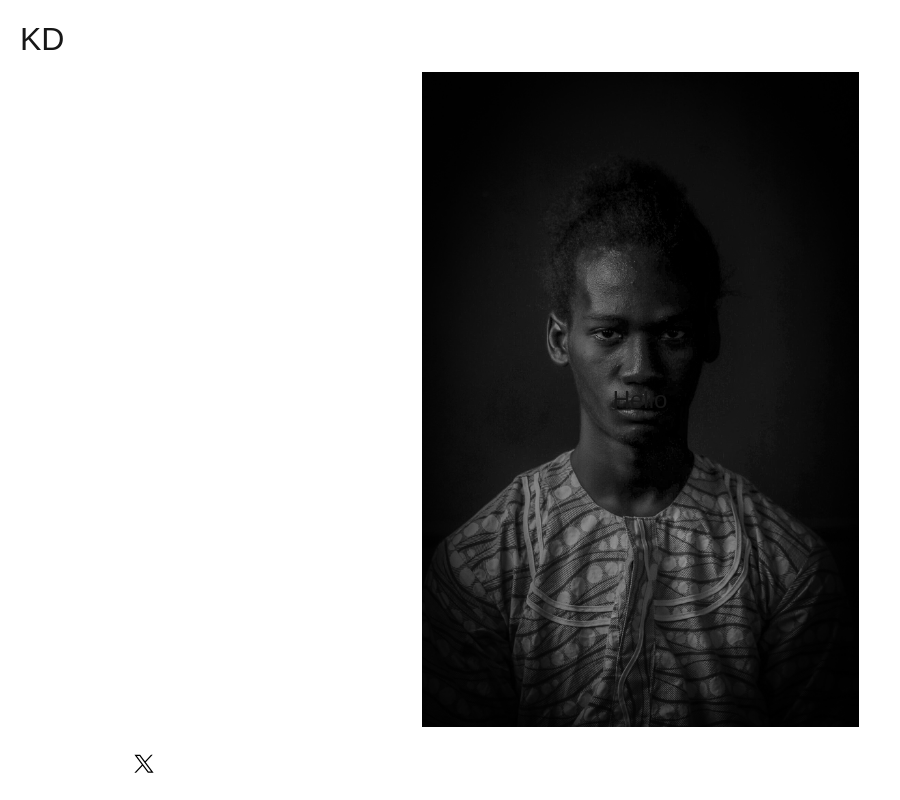
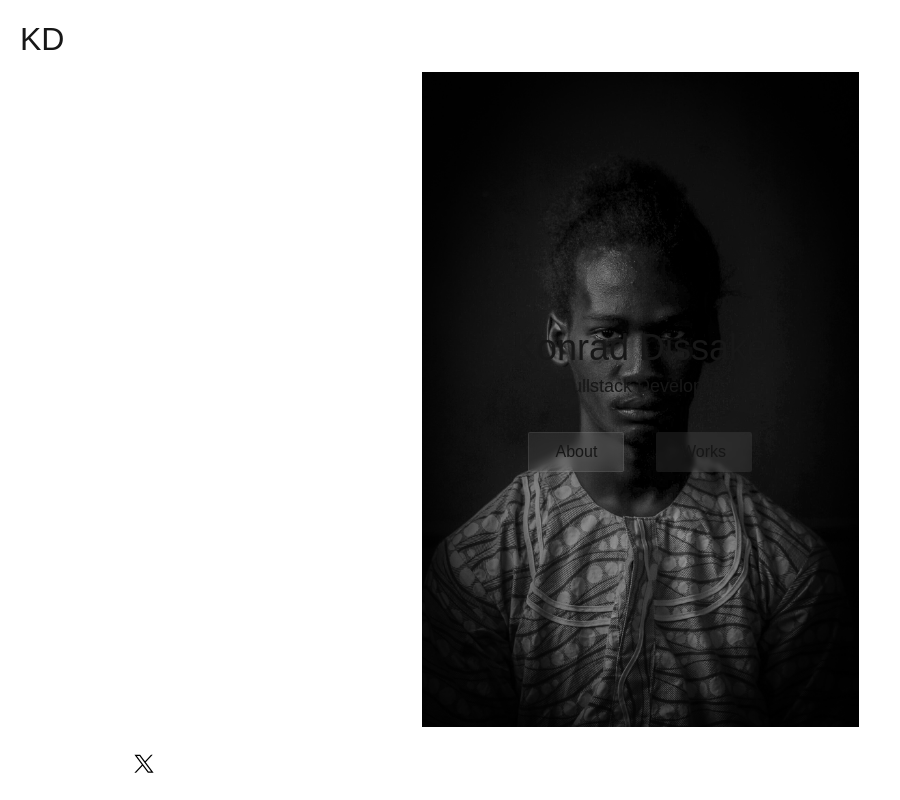
Before and after one commit to konraddissake1808/Konrad-Portfolio, a Next.js app in the folder konrad-portfolio/: page / in a window 1280 px wide. Shown: the whole page, without its empty margins (0-900 px from the left). Built offline with nearby package versions, Linux system fonts and the light colour scheme; a web font is replaced by a local one.

Commit message:
Finished designing the home section buttons

```diff
--- a/konrad-portfolio/src/app/globals.css
+++ b/konrad-portfolio/src/app/globals.css
@@ -69,6 +69,7 @@ body {
 .nav {
   width: 0;
   height: 0;
+  border-radius: 16px 0 16px 16px;
 }
 
 .open-nav {
@@ -78,9 +79,16 @@ body {
 
 .glass {
   background: rgba(255, 255, 255, 0.08);
-  border-radius: 16px 0 16px 16px;
   box-shadow: 0 4px 30px rgba(0, 0, 0, 0.1);
   backdrop-filter: blur(4.7px);
   -webkit-backdrop-filter: blur(4.7px);
   border: 1px solid rgba(255, 255, 255, 0.08);
 }
+
+#home-works-button {
+  background: rgba(255, 255, 255, 0.08);
+  box-shadow: 0 4px 30px rgba(0, 0, 0, 0.1);
+  backdrop-filter: blur(2.3px);
+  -webkit-backdrop-filter: blur(4.7px);
+  /*border: 1px solid rgba(255, 255, 255, 0.08);*/
+}
--- a/konrad-portfolio/src/app/page.tsx
+++ b/konrad-portfolio/src/app/page.tsx
@@ -1,11 +1,28 @@
-
+import Link from "next/link";
 
 export default function Home() {
   return (
     <div className="w-full h-full">
       <div className="relative w-full h-full flex items-center justify-center">
         <div id="content" className="z-10 h-full w-full flex justify-center items-center">
-          <p className="text-2xl">Hello</p>
+          <div>
+            <div className="mb-8">
+              <div>
+                <p className="text-4xl mb-1">Konrad Dissake</p>
+              </div>
+              <div>
+                <p className="text-lg text-center">Fullstack Developer</p>
+              </div>
+            </div>
+            <div className="flex justify-around">
+              <div className="h-10 w-24 flex justify-center items-center glass rounded-sm">
+                <Link className="" href='#'>About</Link>
+              </div>
+              <div id="home-works-button" className="h-10 w-24 flex justify-center items-center rounded-sm">
+                <Link className="" href='#'>Works</Link>
+              </div>
+            </div>
+          </div>
         </div>
         <div id="background-image" className="absolute z-0 h-full w-full top-0 bg-contain bg-no-repeat bg-center"></div>
       </div>
```
